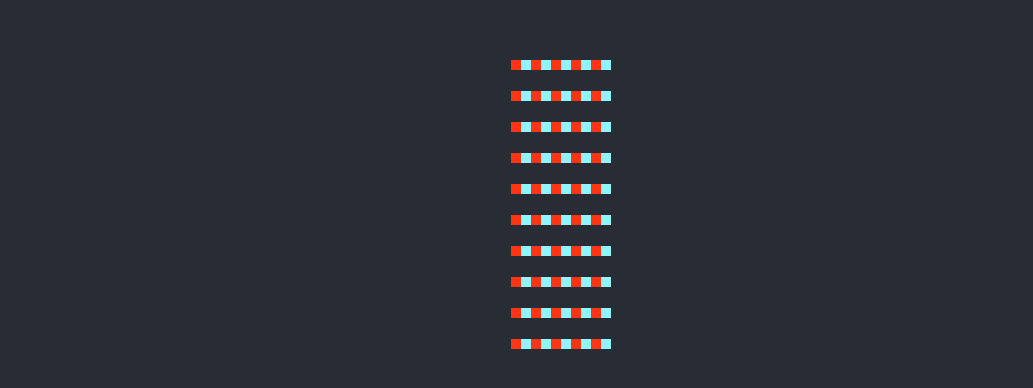
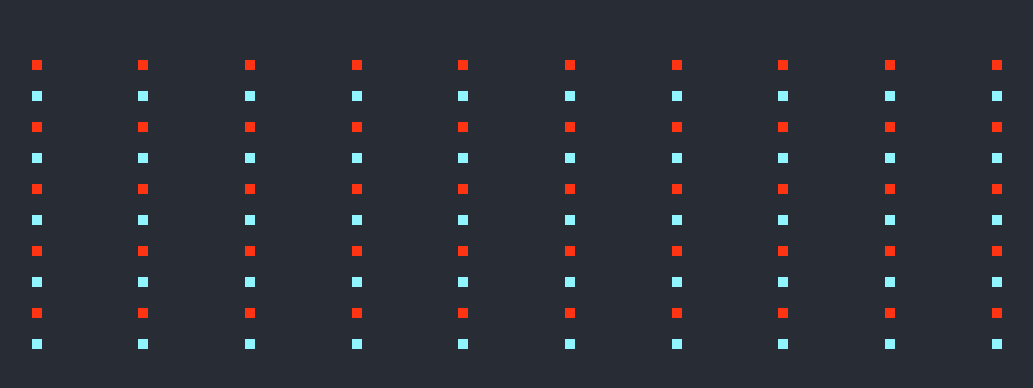
Before and after one commit to Neuman968/neuman-gameoflife, a React (Create React App) app: page / in a window 1280 px wide. Shown: the part 200-588 px from the top of the page, without its empty margins (79-1112 px from the left). Built offline with nearby package versions, Linux system fonts and the light colour scheme.

Commit message:
Back to material grid.. but will probably use good ole fashioned divs here..

```diff
--- a/src/App.js
+++ b/src/App.js
@@ -3,6 +3,7 @@ import './App.css';
 import CellRow from './components/CellRow';
 import Table from "@material-ui/core/Table";
 import TableRow from "@material-ui/core/TableRow";
+import Grid from "@material-ui/core/Grid";
 
 const L = 10;
 
@@ -20,25 +21,22 @@ function App() {
             const rowCells = (idx * L);
             const startIdx = rowCells;
             const endIdx = startIdx + L;
-            return <tr>
+            return <Grid item xs={1} spacing={1}>
                 <CellRow cells={arr.slice(startIdx, endIdx)}/>
-            </tr>
+            </Grid>
         });
 
     return (
         <div className="App">
             <header className="App-header">
-                <table
-                    cellSpacing={0}
-                    cellPadding={0}
-                    style={{
-                        border: '1px solid black;',
-                        borderSpacing: '0',
-                        borderCollapse: 'collapse'
-                    }}
+                <Grid
+                    container
+                    spacing={0}
+                    alignItems="center"
+                    justify="center"
                 >
                     {rows}
-                </table>
+                </Grid>
             </header>
         </div>
     );
--- a/src/components/CellRow.js
+++ b/src/components/CellRow.js
@@ -1,5 +1,6 @@
 import React from "react";
 import TableCell from '@material-ui/core/TableCell';
+import Grid from "@material-ui/core/Grid";
 
 const deadCell = <rect width="300" height="100" style={{
     fill: "#FF3412",
@@ -15,11 +16,12 @@ const aliveCell = <rect width="300" height="100" style={{
 
 const CellRow = (props) => {
     return props.cells.map((cellVal) => {
-        return <td>
+        return <Grid item xs={2}>
+            {/*{cellVal}*/}
             <svg width="10" height="10">
                 { cellVal % 2 !== 0 ? aliveCell : deadCell}
             </svg>
-        </td>
+        </Grid>
     })
 };
 
```
